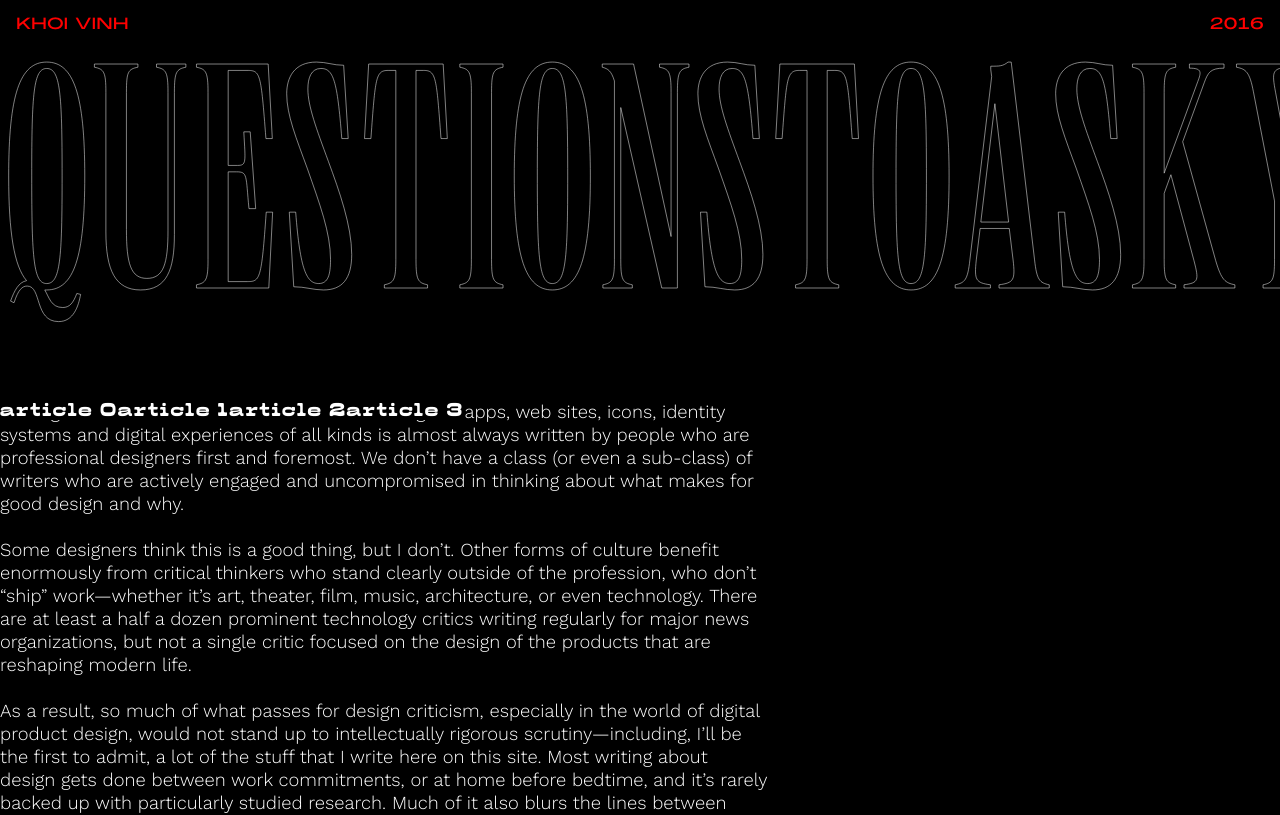
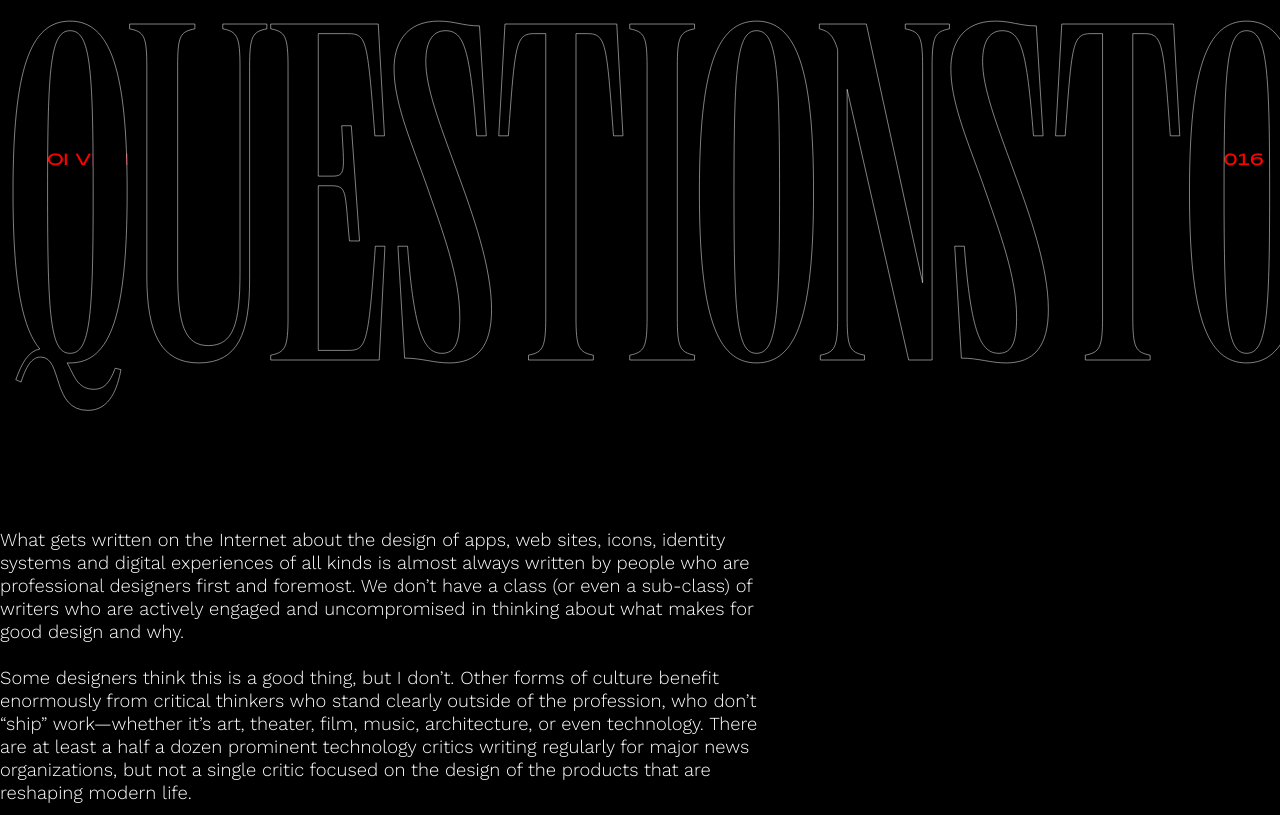
Before and after one commit to drewil/binding, a plain HTML site: page article-3.html in a window 1280 px wide. Shown: the top 815 px of the page. Drawn offline with Linux system fonts and the light colour scheme.

Commit message:
Topic headers edit

```diff
--- a/article-3.html
+++ b/article-3.html
@@ -29,13 +29,6 @@
 			</div>
 
 		</hgroup>
-
-		<div class="button-container">
-			<button> Article 0 </button>
-			<button> Article 1 </button>
-			<button> Article 2 </button>
-			<button> Article 3 </button>
-		</div>
 
 		<div>
 
--- a/direction-final.css
+++ b/direction-final.css
@@ -29,11 +29,13 @@ h4 {
 	line-height: calc(var(--base) * 1);
 	color: #ff0000;
 	text-transform: uppercase;
+	text-align: left;
 }
 
 h5 {
 	font-family: Neue-Condensed;
-	font-size: 20em;
+	font-size: calc(var(--base) * 30);
+	letter-spacing: -0.025em;
 	color: #000000;
 	-webkit-text-stroke-width: 0.5px;
 	-webkit-text-stroke-color: white;
@@ -83,12 +85,11 @@ button {
 }
 
 .topic-container {
+	position: relative;
 	overflow-x: auto;
 	overflow-y: hidden;
 
 	text-align: left;
-
-	z-index: 3;
 }
 
 .header-container {
@@ -97,6 +98,12 @@ button {
 	flex-direction: row;
 	justify-content: space-between;	;
 	padding: var(--base);
+
+	position: absolute; /* Absolute positioning for top and middle alignment */
+  top: 20%; /* Align top edge to the middle of the parent */
+  left: 50%; /* Align left edge to the middle of the parent */
+  transform: translate(-50%, -50%); /* Transform to center the element */
+  width: 100%; /* Take up the full width of the parent */
 }
 
 .header-container :nth-child(1) {
```
Also changed, not shown: article-2.html (+1 -1 lines).
